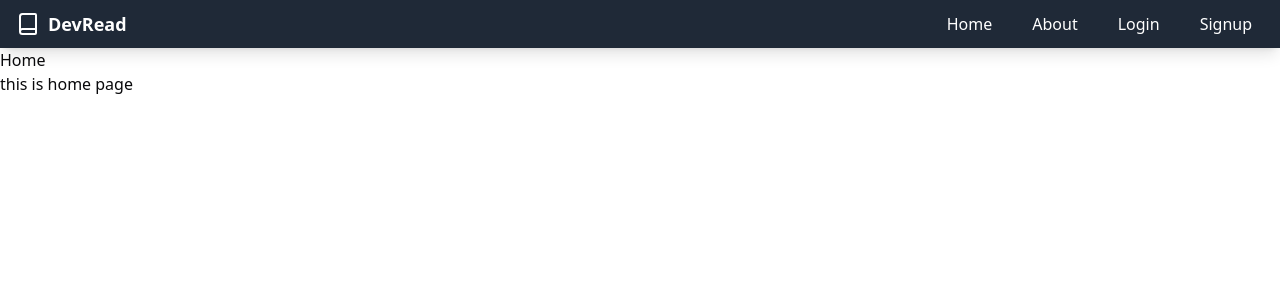
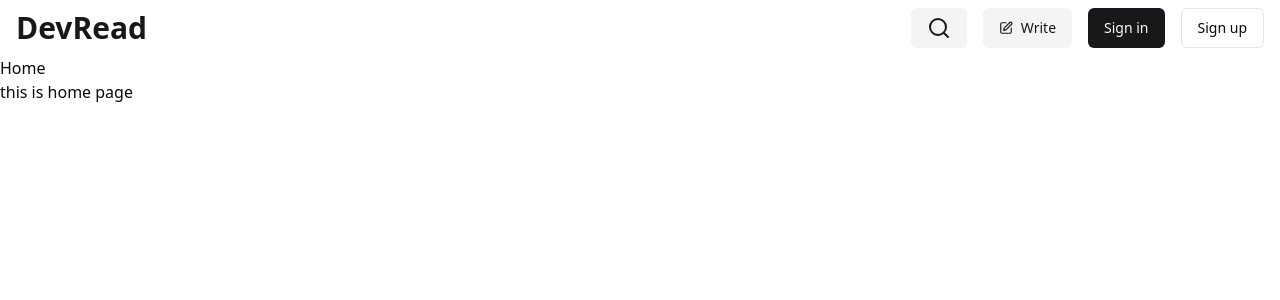
Before and after one commit to javedTunio/DevRead, a React (Vite) app: page / in a window 1280 px wide. Shown: the top 300 px of the page. Built offline with nearby package versions, Linux system fonts and the light colour scheme.

Commit message:
added main navbar

```diff
--- a/jsconfig.json
+++ b/jsconfig.json
@@ -1,10 +1,8 @@
 {
   "compilerOptions": {
-    // ...
     "baseUrl": ".",
     "paths": {
       "@/*": ["./src/*"]
     }
-    // ...
   }
 }
--- a/package.json
+++ b/package.json
@@ -11,6 +11,7 @@
   },
   "dependencies": {
     "@hookform/resolvers": "^3.9.0",
+    "@radix-ui/react-dialog": "^1.1.1",
     "@radix-ui/react-label": "^2.1.0",
     "@radix-ui/react-slot": "^1.1.0",
     "class-variance-authority": "^0.7.0",
--- a/src/components/Navbar.jsx
+++ b/src/components/Navbar.jsx
@@ -1,49 +1,116 @@
 // src/components/Navbar.jsx
-import { Book } from "lucide-react";
 import { Link } from "react-router-dom";
+import { Button } from "@/components/ui/button";
+import { Search, SquarePen } from "lucide-react";
+import { Dialog, DialogContent, DialogTrigger } from "@/components/ui/dialog";
+import { Input } from "./ui/input";
+import { useState } from "react";
 
 export default function Navbar() {
+  const [text, setText] = useState(false);
   return (
-    <nav className="bg-gray-800 text-white shadow-lg">
-      <div className="max-w-7xl mx-auto px-4 py-3 flex justify-between items-center">
-        {/* Logo as a link to home */}
+    // <nav className="bg-gray-800 text-white shadow-lg">
+    //   <div className="max-w-7xl mx-auto px-4 py-3 flex justify-between items-center">
+    //     {/* Logo as a link to home */}
+    //     <Link
+    //       to="/"
+    //       className="text-lg font-bold flex items-center">
+    //       <Book />
+    //       <span className="hidden md:block ml-2 leading-none">DevRead</span>
+    //     </Link>
+    //     <ul className="flex space-x-4">
+    //       <li>
+    //         <Link
+    //           to="/"
+    //           className="hover:bg-gray-700 px-3 py-2 rounded transition duration-300">
+    //           Home
+    //         </Link>
+    //       </li>
+    //       <li>
+    //         <Link
+    //           to="/about"
+    //           className="hover:bg-gray-700 px-3 py-2 rounded transition duration-300">
+    //           About
+    //         </Link>
+    //       </li>
+    //       <li>
+    //         <Link
+    //           to="/login"
+    //           className="hover:bg-gray-700 px-3 py-2 rounded transition duration-300">
+    //           Login
+    //         </Link>
+    //       </li>
+    //       <li>
+    //         <Link
+    //           to="/signup"
+    //           className="hover:bg-gray-700 px-3 py-2 rounded transition duration-300">
+    //           Signup
+    //         </Link>
+    //       </li>
+    //     </ul>
+    //   </div>
+    // </nav>
+    <header className="w-full max-w-screen-2xl mx-auto flex justify-between items-center px-4 py-2">
+      {/* === logo === */}
+      <div className="text-3xl font-bold text-primary  ">
         <Link
           to="/"
-          className="text-lg font-bold flex items-center">
-          <Book />
-          <span className="hidden md:block ml-2 leading-none">DevRead</span>
+          className="md:hidden  ">
+          DR
         </Link>
-        <ul className="flex space-x-4">
-          <li>
-            <Link
-              to="/"
-              className="hover:bg-gray-700 px-3 py-2 rounded transition duration-300">
-              Home
-            </Link>
-          </li>
-          <li>
-            <Link
-              to="/about"
-              className="hover:bg-gray-700 px-3 py-2 rounded transition duration-300">
-              About
-            </Link>
-          </li>
-          <li>
-            <Link
-              to="/login"
-              className="hover:bg-gray-700 px-3 py-2 rounded transition duration-300">
-              Login
-            </Link>
-          </li>
-          <li>
-            <Link
-              to="/signup"
-              className="hover:bg-gray-700 px-3 py-2 rounded transition duration-300">
-              Signup
-            </Link>
-          </li>
-        </ul>
+        <Link
+          to="/"
+          className="hidden md:block">
+          DevRead
+        </Link>
       </div>
-    </nav>
+
+      <div className="flex items-center gap-4">
+        <div>
+          <Dialog>
+            <DialogTrigger>
+              <Button
+                variant="secondary"
+                className="">
+                <Search size={24} />
+              </Button>
+            </DialogTrigger>
+            <DialogContent className=" sm:w-[90vw] max-w-screen-md max-h-[80vh] overflow-y-auto">
+              <div className="mt-8 my-4 flex gap-4 ">
+                <Input
+                  type="text"
+                  placeholder="Search"
+                  onChange={(e) => setText(e.target.value)}
+                />
+                <Button type="submit">
+                  <Search size={24} />
+                </Button>
+              </div>
+              <div>{text}</div>
+            </DialogContent>
+          </Dialog>
+        </div>
+        {/* === will render on auth conditions === */}
+        <Button
+          asChild
+          className=" "
+          variant="secondary">
+          <Link to="">
+            <SquarePen size={14} /> <span className="ml-2">Write</span>
+          </Link>
+        </Button>
+        {/* === will render on auth conditions === */}
+        <div className="flex items-center gap-4">
+          <Button asChild>
+            <Link to="/login">Sign in</Link>
+          </Button>
+          <Button
+            asChild
+            variant="outline">
+            <Link to="/signup">Sign up</Link>
+          </Button>
+        </div>
+      </div>
+    </header>
   );
 }
--- /dev/null
+++ b/src/components/ui/dialog.jsx
@@ -0,0 +1,94 @@
+import * as React from "react"
+import * as DialogPrimitive from "@radix-ui/react-dialog"
+import { X } from "lucide-react"
+
+import { cn } from "@/lib/utils"
+
+const Dialog = DialogPrimitive.Root
+
+const DialogTrigger = DialogPrimitive.Trigger
+
+const DialogPortal = DialogPrimitive.Portal
+
+const DialogClose = DialogPrimitive.Close
+
+const DialogOverlay = React.forwardRef(({ className, ...props }, ref) => (
+  <DialogPrimitive.Overlay
+    ref={ref}
+    className={cn(
+      "fixed inset-0 z-50 bg-black/80  data-[state=open]:animate-in data-[state=closed]:animate-out data-[state=closed]:fade-out-0 data-[state=open]:fade-in-0",
+      className
+    )}
+    {...props} />
+))
+DialogOverlay.displayName = DialogPrimitive.Overlay.displayName
+
+const DialogContent = React.forwardRef(({ className, children, ...props }, ref) => (
+  <DialogPortal>
+    <DialogOverlay />
+    <DialogPrimitive.Content
+      ref={ref}
+      className={cn(
+        "fixed left-[50%] top-[50%] z-50 grid w-full max-w-lg translate-x-[-50%] translate-y-[-50%] gap-4 border bg-background p-6 shadow-lg duration-200 data-[state=open]:animate-in data-[state=closed]:animate-out data-[state=closed]:fade-out-0 data-[state=open]:fade-in-0 data-[state=closed]:zoom-out-95 data-[state=open]:zoom-in-95 data-[state=closed]:slide-out-to-left-1/2 data-[state=closed]:slide-out-to-top-[48%] data-[state=open]:slide-in-from-left-1/2 data-[state=open]:slide-in-from-top-[48%] sm:rounded-lg",
+        className
+      )}
+      {...props}>
+      {children}
+      <DialogPrimitive.Close
+        className="absolute right-4 top-4 rounded-sm opacity-70 ring-offset-background transition-opacity hover:opacity-100 focus:outline-none focus:ring-2 focus:ring-ring focus:ring-offset-2 disabled:pointer-events-none data-[state=open]:bg-accent data-[state=open]:text-muted-foreground">
+        <X className="h-4 w-4" />
+        <span className="sr-only">Close</span>
+      </DialogPrimitive.Close>
+    </DialogPrimitive.Content>
+  </DialogPortal>
+))
+DialogContent.displayName = DialogPrimitive.Content.displayName
+
+const DialogHeader = ({
+  className,
+  ...props
+}) => (
+  <div
+    className={cn("flex flex-col space-y-1.5 text-center sm:text-left", className)}
+    {...props} />
+)
+DialogHeader.displayName = "DialogHeader"
+
+const DialogFooter = ({
+  className,
+  ...props
+}) => (
+  <div
+    className={cn("flex flex-col-reverse sm:flex-row sm:justify-end sm:space-x-2", className)}
+    {...props} />
+)
+DialogFooter.displayName = "DialogFooter"
+
+const DialogTitle = React.forwardRef(({ className, ...props }, ref) => (
+  <DialogPrimitive.Title
+    ref={ref}
+    className={cn("text-lg font-semibold leading-none tracking-tight", className)}
+    {...props} />
+))
+DialogTitle.displayName = DialogPrimitive.Title.displayName
+
+const DialogDescription = React.forwardRef(({ className, ...props }, ref) => (
+  <DialogPrimitive.Description
+    ref={ref}
+    className={cn("text-sm text-muted-foreground", className)}
+    {...props} />
+))
+DialogDescription.displayName = DialogPrimitive.Description.displayName
+
+export {
+  Dialog,
+  DialogPortal,
+  DialogOverlay,
+  DialogClose,
+  DialogTrigger,
+  DialogContent,
+  DialogHeader,
+  DialogFooter,
+  DialogTitle,
+  DialogDescription,
+}
```
Also changed, not shown: 1 other file (tests, documents, lock files or other folders).
